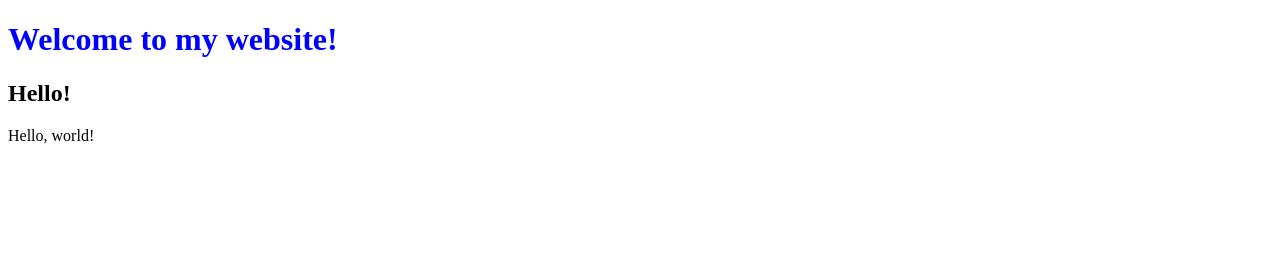
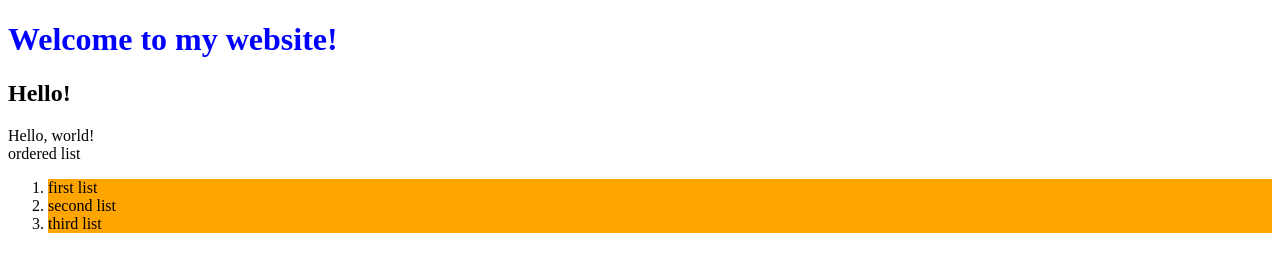
Before and after one commit to ukanahsunday/hello, a plain HTML site: page hello.html in a window 1280 px wide. Drawn offline with Linux system fonts and the light colour scheme.

Commit message:
Add div and style list

```diff
--- a/hello.html
+++ b/hello.html
@@ -8,11 +8,22 @@
       h1 {
         color: blue;
       }
+      div li {
+        background-color: orange;
+      }
     </style>
   </head>
   <body>
     <h1>Welcome to my website!</h1>
     <h2>Hello!</h2>
     Hello, world!
+    <div>
+      ordered list
+      <ol>
+        <li>first list</li>
+        <li>second list</li>
+        <li>third list</li>
+      </ol>
+    </div>
   </body>
 </html>
```
